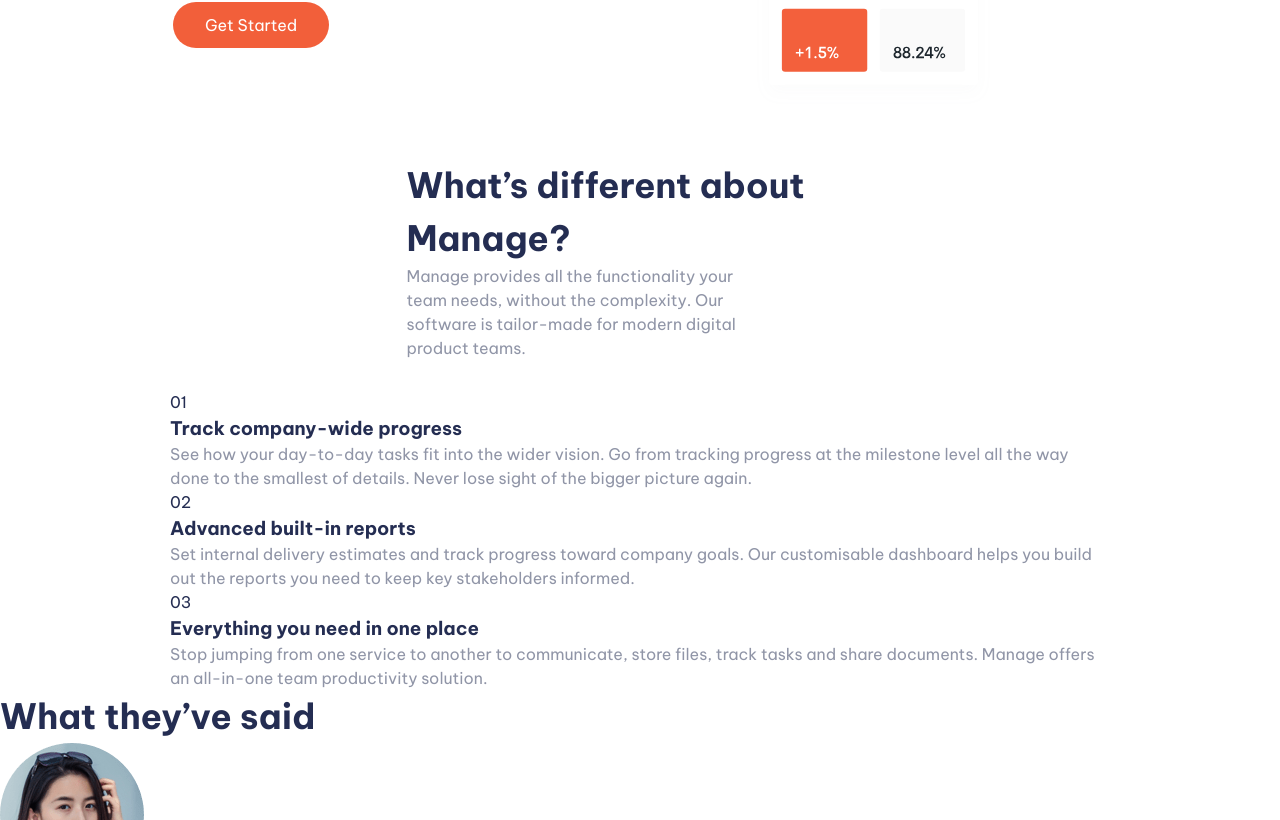
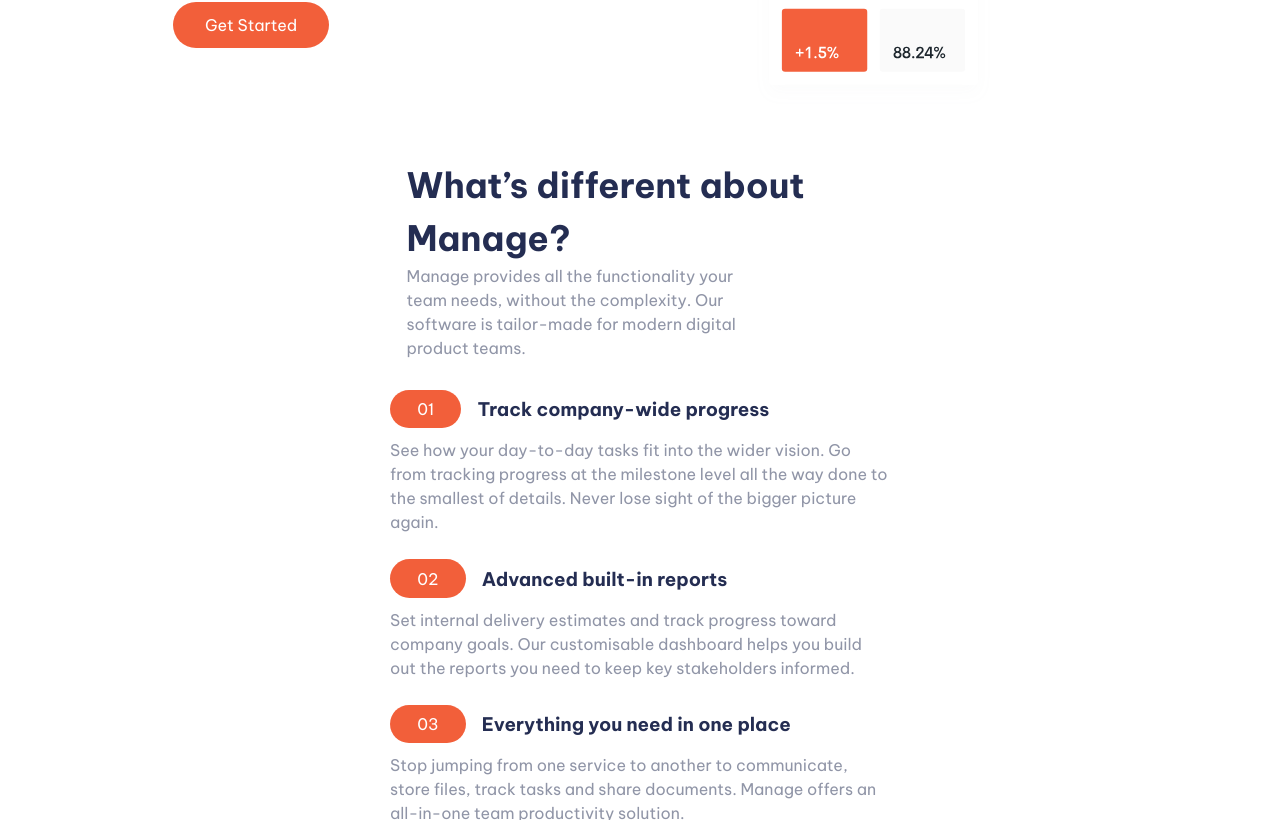
Before and after one commit to yacineKahlerras/manage-landing-page, a React (Create React App) app: page / in a window 1280 px wide. Shown: the part 460-1280 px from the top of the page. Built offline with nearby package versions, Linux system fonts and the light colour scheme.

Commit message:
features styling

```diff
--- a/src/components/Functionality.js
+++ b/src/components/Functionality.js
@@ -53,7 +53,7 @@ export default function Functionality() {
       </div>
 
       {/* right side */}
-      {elements}
+      <div className="features-side">{elements}</div>
     </div>
   );
 }
--- a/src/styles/componentsStyles/_functionality.scss
+++ b/src/styles/componentsStyles/_functionality.scss
@@ -5,4 +5,47 @@
   display: flex;
   flex-direction: column;
   align-items: center;
+  margin-bottom: 5rem;
+
+  .features-side {
+    display: flex;
+    flex-direction: column;
+    gap: 2.5rem;
+
+    .feature {
+      width: min(100%, 50rem);
+      margin: 0 auto;
+
+      .title {
+        display: flex;
+        align-items: center;
+        gap: 1em;
+        margin-bottom: 1rem;
+        position: relative;
+
+        &::before {
+          content: "";
+          width: 150%;
+          height: 100%;
+          position: absolute;
+          top: 0;
+          left: 0;
+          background: var(--Very-Pale-Red);
+          z-index: -1;
+          border-radius: var(--border-radius-1);
+
+          @include desktop {
+            background: transparent;
+          }
+        }
+
+        .title-index {
+          background: var(--Bright-Red);
+          color: white;
+          padding: 0.45em 1.7em;
+          border-radius: var(--border-radius-1);
+        }
+      }
+    }
+  }
 }
```
